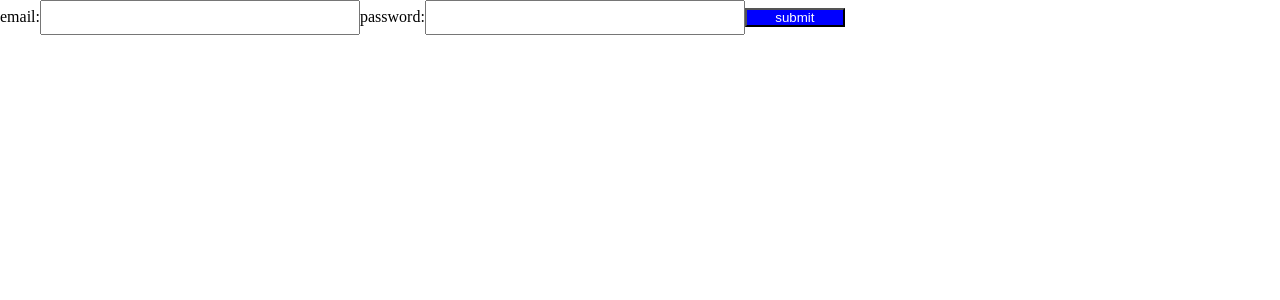
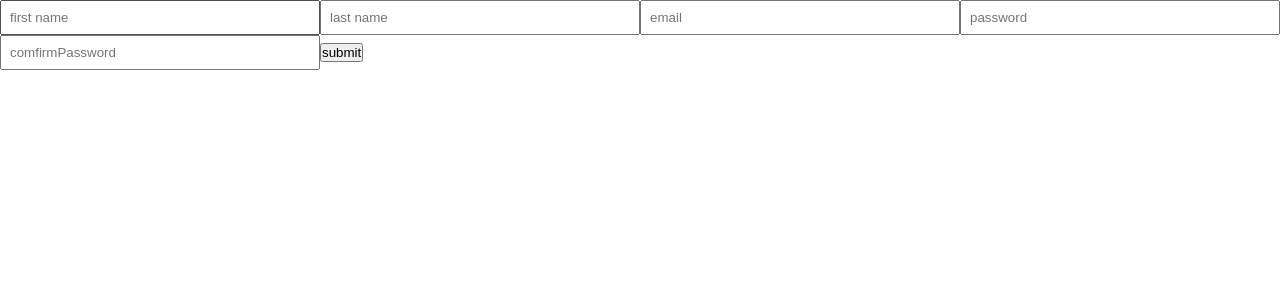
Before and after one commit to RadimYassin/form-validation, a React (Create React App) app: page / in a window 1280 px wide. Shown: the top 300 px of the page. Built offline with nearby package versions, Linux system fonts and the light colour scheme.

Commit message:
update in Form

```diff
--- a/src/component/Form.js
+++ b/src/component/Form.js
@@ -4,16 +4,18 @@ const Form = () => {
 
     const [value,setValue]=useState('')
   return (
-    <div>
-           <form>
 
-            <label>email:</label>
-            <input type={'text'} />
-            <label>password:</label>
-            <input type={'password'} />
-            <button>submit</button>
+           <form className='form'>
+              <input type={'text'} name="firstname" placeholder='first name '/>
+              <input type={'text'} name="lastname"  placeholder='last name '/>
+              <input type={'text'} name="email" placeholder='email'/>
+              <input type={'text'} name="password" placeholder='password'/>
+              <input type={'text'} name="comfirmPassword" placeholder='comfirmPassword'/>
+              <button>submit</button>
+
+
+
            </form>
-    </div>
   )
 }
 
--- a/src/style.css
+++ b/src/style.css
@@ -7,9 +7,3 @@ input{
     width: 300px;
     padding: 8px
 }
-
-button{
-    width: 100px;
-    background-color: blue;
-    color: white;
-}
```
